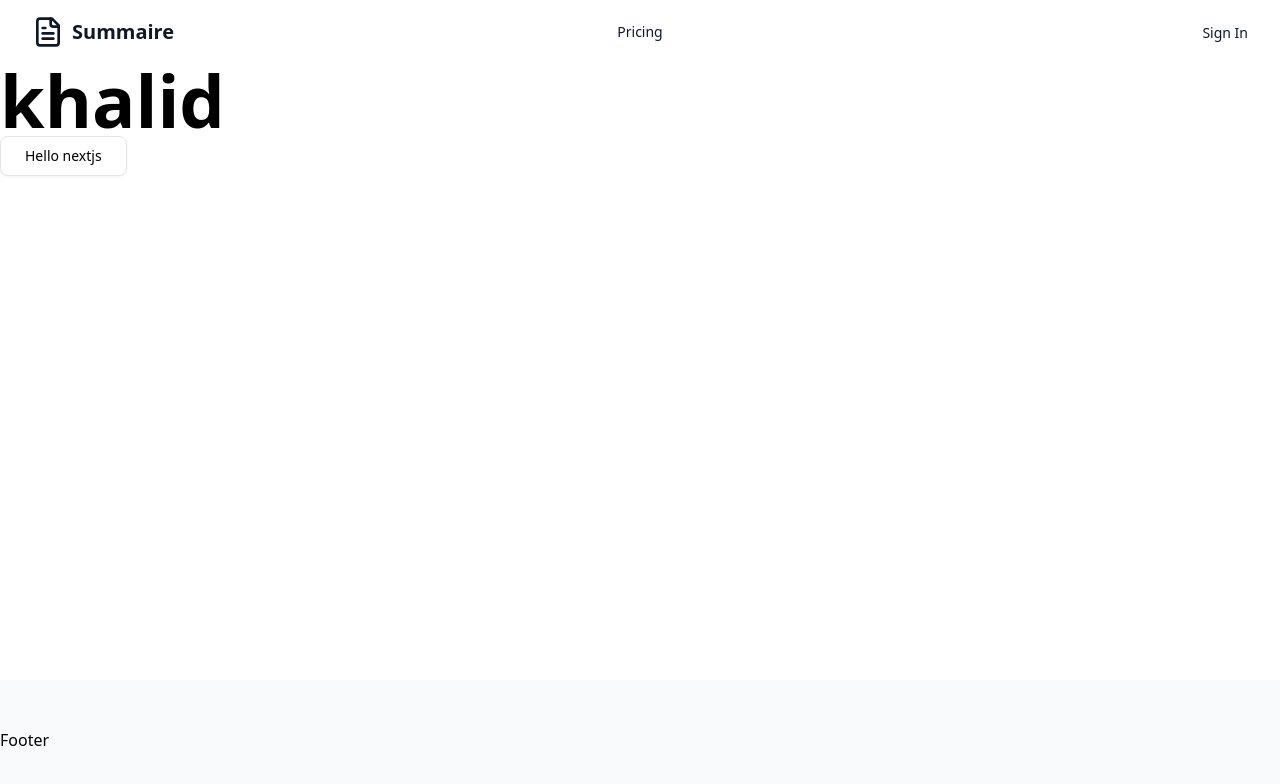
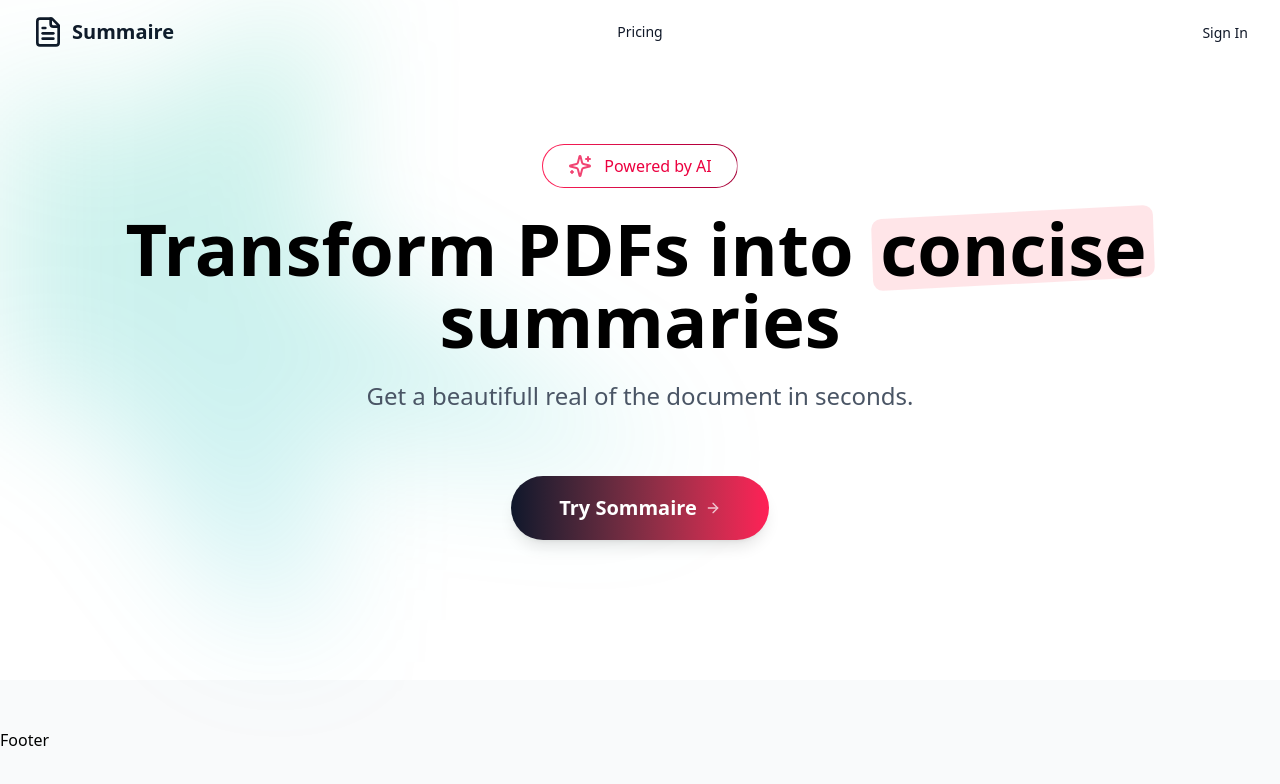
Before and after one commit to 1234KHALID/pdf-summaries-ai-app, a Next.js app: page / in a window 1280 px wide. Shown: the top 784 px of the page. Built offline with nearby package versions, Linux system fonts and the light colour scheme.

Commit message:
create bg-gradoent and hero-section page & components

```diff
--- a/app/globals.css
+++ b/app/globals.css
@@ -2,6 +2,12 @@
 @import "tw-animate-css";
 
 @custom-variant dark (&:is(.dark *));
+
+@layer utilities {
+  body {
+    font-family: Arial, Helvetica, sans-serif;
+  }
+}
 
 @theme inline {
 
@@ -241,6 +247,23 @@
  button {
   @apply hover:cursor-pointer bg-rose-600 hover:bg-rose-700
  }
+
+ @keyframes gradient-x {
+   0%,
+   100% {
+     background-size: 200% 100%;
+     background-position: right center;
+   }
+
+   50% {
+     background-size: 200% 100%;
+     background-position: right center;
+   }
+ }
+
+ .animate-gradient-x {
+   animation: gradient-x 3s ease infinite;
+ }
 }
 
 @utility container {
--- a/app/page.tsx
+++ b/app/page.tsx
@@ -1,12 +1,17 @@
-import { Button } from "@/components/ui/button";
+import BgGradient from "@/components/common/bg-gradient";
+import HeroSection from "@/components/home/hero-section";
 
 export default function Home() {
   return (
-    <div>
-      <h1>khalid</h1>
-      <Button variant="outline" size="lg">
-        Hello nextjs
-      </Button>
+    <div className="relative w-full">
+      <BgGradient />
+      <div className="flex flex-col">
+        <HeroSection />
+      </div>
+      {/* <DemoSection/>
+      <HowItWorksSection/>
+      <PricingSection/>
+      <CTASection/> */}
     </div>
   );
 }
--- /dev/null
+++ b/components/common/bg-gradient.tsx
@@ -0,0 +1,23 @@
+interface BgGradientProps {
+  className?: string;
+  children?: React.ReactNode;
+}
+export default function BgGradient({ className, children }: BgGradientProps) {
+  return (
+    <div className={`relative isolate ${className}`}>
+      <div
+        aria-hidden="true"
+        className="pointer-events-none absolute inset-x-0 -top-40 -z-10 transform-gpu overflow-hidden blur-3xl sm:-top-30"
+      >
+        <div
+          style={{
+            clipPath:
+              "polygon(50% 0%, 61% 35%, 98% 35%, 68% 57%, 79% 91%, 50% 70%, 21% 91%, 32% 57%, 2% 35%, 39% 35%)",
+          }}
+          className="relative left-[calc(50%-11rem)] aspect-1155/678 w-[36.125rem] -translate-x-1/2 rotate-[30deg] bg-linear-to-br from-emerald-500 via-teal-500 to-cyan-500 opacity-20 sm:left-[calc(50%-30rem)] sm:w-[72rem]"
+        />
+      </div>
+      {children}
+    </div>
+  );
+}
--- /dev/null
+++ b/components/home/hero-section.tsx
@@ -0,0 +1,47 @@
+import { ArrowRight, Sparkles } from "lucide-react";
+import { Button } from "@/components/ui/button";
+import { Badge } from "@/components/ui/badge";
+import Link from "next/link";
+
+const HeroSection = () => {
+  return (
+    <section className="relative mx-auto flex flex-col justify-center items-center z-0 py-16 sm:py-20 lg:pb-28 transition-all animate-in lg:px-12 max-w-7xl">
+      <div className="relative p-[1px] overflow-hidden rounded-full bg-linear-to-r from-rose-200 via-rose-500 to-rose-800 animate-gradient-x group">
+        <Badge
+          variant="secondary"
+          className="relative px-6 py-2 text-base font-medium bg-white rounded-full group-hover:bg-gray-50 transition-colors duration-200"
+        >
+          <div className="h-6 w-6 mr-2 text-rose-600 animate-pulse">
+            <Sparkles />
+          </div>
+          <p className="text-base text-rose-600">Powered by AI</p>
+        </Badge>
+      </div>
+      <h1 className="font-bold py-6 text-center">
+        Transform PDFs into{" "}
+        <span className="relative inline-block">
+          <span className="relative z-10 px-2">concise</span>
+          <span
+            className="absolute inset-0 bg-rose-200/50 -rotate-2 rounded-lg transform -skew-y-1"
+            aria-hidden="true"
+          ></span>
+        </span>
+        summaries
+      </h1>
+      <h2 className="text-lg sm:text-xl lg:text-2xl text-center px-4 lg:px-0 lg:max-w-4xl text-gray-600">
+        Get a beautifull real of the document in seconds.
+      </h2>
+      <Button
+        variant="link"
+        className="text-white mt-6 text-base sm:text-lg lg:text-xl rounded-full px-8 sm:px-10 lg:px-12 py-6 sm:py-7 lg:py-8 lg:mt-16 bg-linear-to-r from-slate-900 to-rose-500 hover:from-rose-500 hover:to-slate-900  hover:no-underline font-bold shadow-lg transition-all duration-300"
+      >
+        <Link href="/#pricing" className="flex gap-2 items-center">
+          <span>Try Sommaire</span>
+          <ArrowRight className="animate-pulse" />
+        </Link>
+      </Button>
+    </section>
+  );
+};
+
+export default HeroSection;
```
